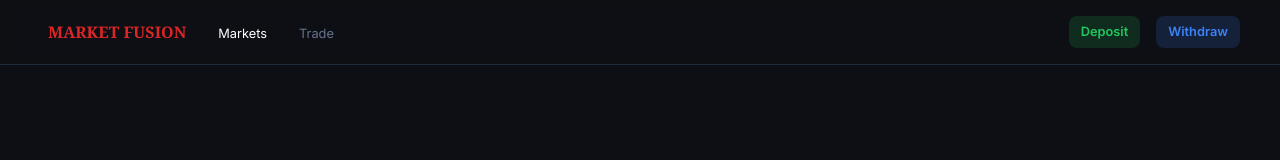
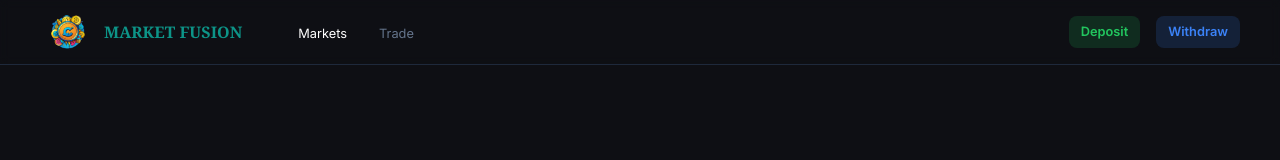
Before and after one commit to SwarnenduG07/Market-FusionX, a Next.js app in the folder frontend/: page / in a window 1280 px wide. Shown: the top 160 px of the page. Built offline with nearby package versions, Linux system fonts and the light colour scheme; no server answers.

Commit message:
navbar logo added

```diff
--- a/frontend/app/components/Appbar.tsx
+++ b/frontend/app/components/Appbar.tsx
@@ -4,6 +4,7 @@ import { usePathname } from "next/navigation";
 
 import { useRouter } from "next/navigation";
 import { PrimaryButton, SuccessButton } from "./Button";
+import Image from "next/image";
 
 export const Appbar = () => {
     const route = usePathname();
@@ -12,7 +13,14 @@ export const Appbar = () => {
     return <div className="text-white border-b border-slate-800 filter backdrop-blur-sm">
         <div className="flex justify-between items-center p-2">
             <div className="flex">
-                <div className={`text-xl pl-4 flex flex-col font-bold justify-center cursor-pointer text-red-600  font-serif ml-6`}>
+                <Image
+                src="/Logo.png"
+                height={40}
+                width={40}
+                alt="Logo"
+                className="ml-10 cursor-pointer"
+                />
+                <div className={`text-xl pl-4 flex flex-col font-bold justify-center cursor-pointer text-teal-600  font-serif mr-6`}>
                     MARKET FUSION
                 </div>
                 <div className={`text-sm pt-1 flex flex-col justify-center pl-8 cursor-pointer ${route.startsWith('/') ? 'text-white' : 'text-slate-500'}`} onClick={() => router.push('/')}>
```
Also changed, not shown: frontend/public/Logo.png (added).
